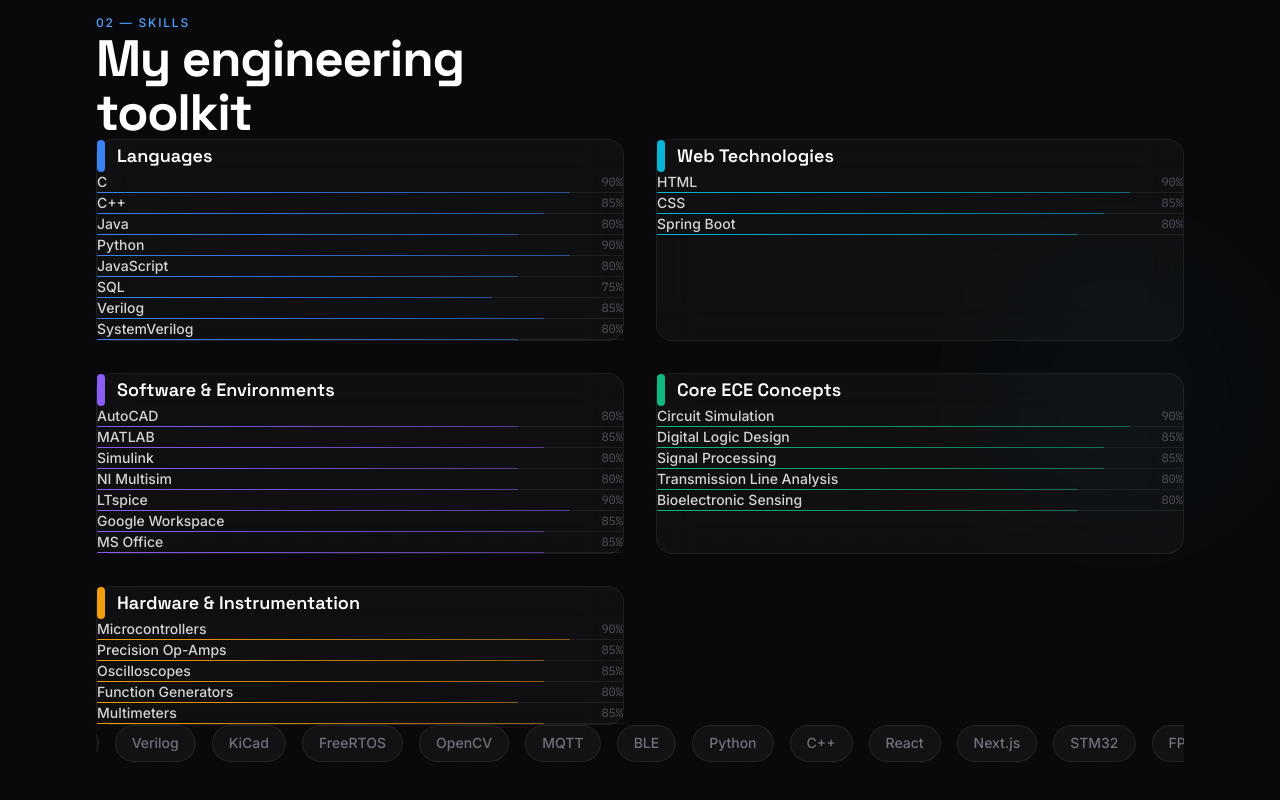
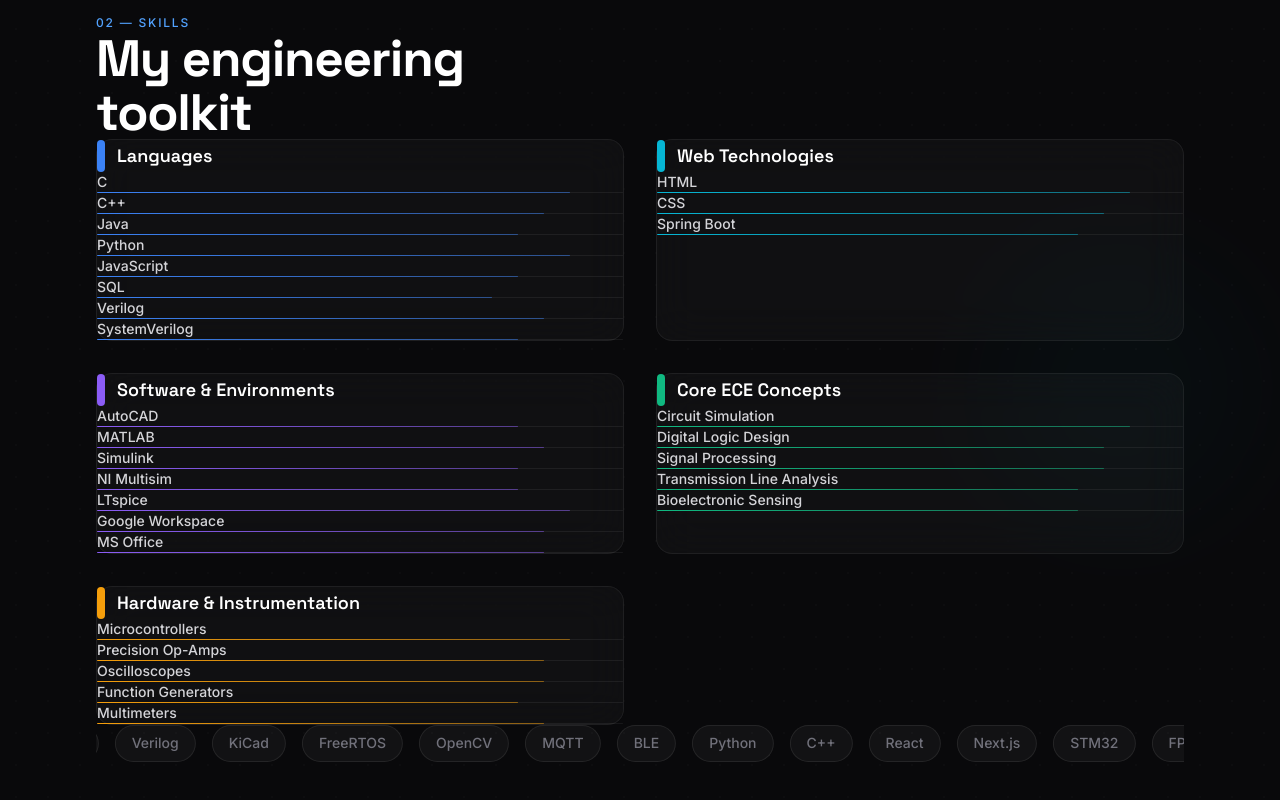
Before and after one commit to IamKnight8055/content-prod, a Next.js app: page / in a window 1280 px wide. Shown: the part 1975-2775 px from the top of the page. Built offline with nearby package versions, Linux system fonts and the light colour scheme.

Commit message:
style: remove percentage labels from skill bars

```diff
--- a/components/sections/Skills.tsx
+++ b/components/sections/Skills.tsx
@@ -75,12 +75,9 @@ export default function SkillsSection() {
                     }}
                     className="group"
                   >
-                    <div className="flex justify-between items-center mb-1.5">
+                    <div className="flex items-center mb-1.5">
                       <span className="text-sm font-medium text-zinc-300 group-hover:text-white transition-colors duration-200">
                         {skill.name}
-                      </span>
-                      <span className="text-xs font-mono text-zinc-600 group-hover:text-zinc-400 transition-colors duration-200">
-                        {skill.level}%
                       </span>
                     </div>
                     {/* Progress bar */}
```
